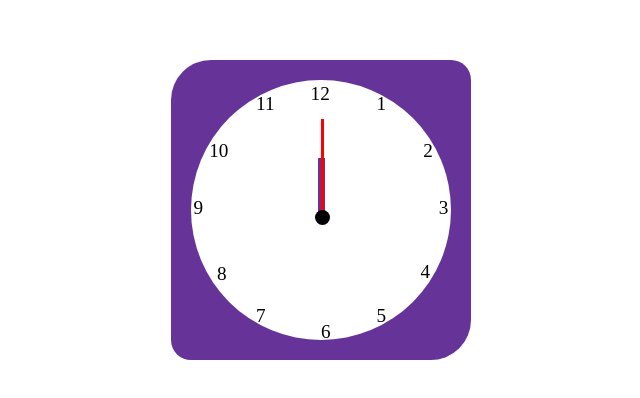
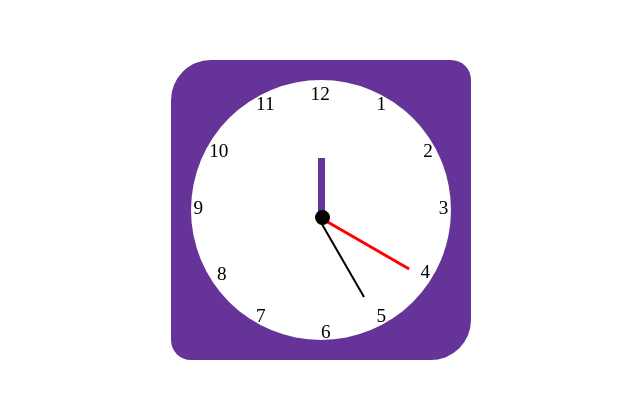
Before and after one commit to domchu/Clock, a plain HTML site: page index.html in a window 1280 px wide. Shown: the part 190-588 px from the top of the page, without its empty margins (319-959 px from the left). Drawn offline with Linux system fonts and the light colour scheme.

Commit message:
added the functionalities

```diff
--- a/app.js
+++ b/app.js
@@ -0,0 +1,16 @@
+const hour = document.querySelector(".hour");
+const min = document.querySelector(".minute");
+const sec = document.querySelector(".seconds");
+const deg = 6;
+
+setInterval(() => {
+  let currentDay = new Date();
+  let currentHour = currentDay.getHours();
+  console.log(currentHour);
+  let currentMin = currentDay.getMinutes() * deg;
+  let currentSec = currentDay.getSeconds() * deg;
+
+  hour.style.transform = `rotateZ(${currentHour + currentMin / 12} deg)`;
+  min.style.transform = `rotateZ(${currentMin}deg)`;
+  sec.style.transform = `rotateZ(${currentSec}deg)`;
+}, 1000);
--- a/styles.scss
+++ b/styles.scss
@@ -105,7 +105,7 @@
     z-index: 10;
     transform-origin: bottom;
   }
-  .minutes {
+  .minute {
     height: 90px;
     width: 2px;
     background-color: #000;
```
Also changed, not shown: styles.css, 1 other file.
